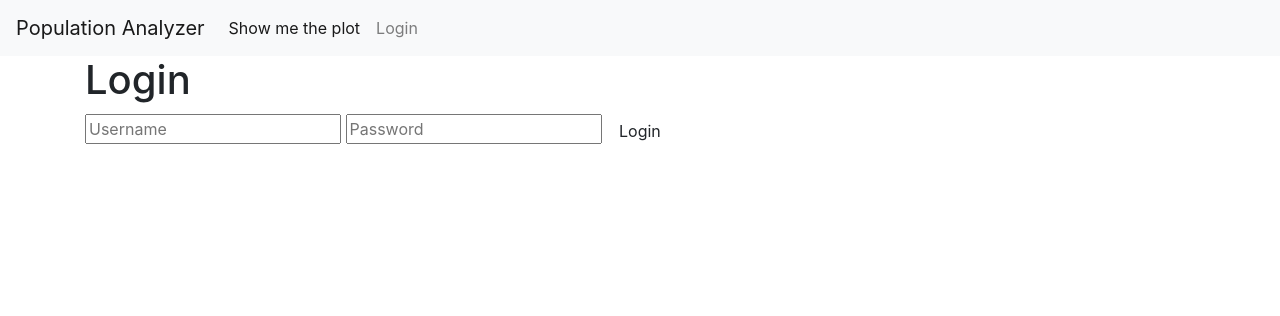
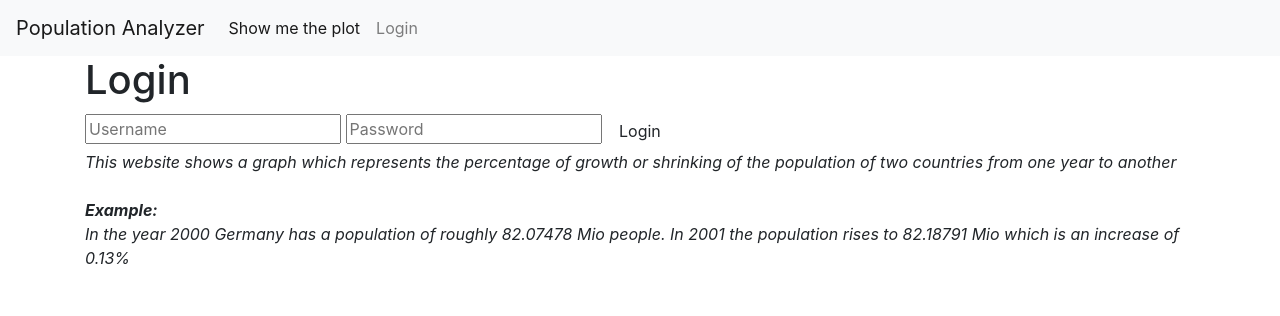
Before and after one commit to pemladenov/Scientific-Programming-Project, a Flask app: page /login in a window 1280 px wide. Shown: the top 316 px of the page. Run offline with Flask 2, Linux system fonts and the light colour scheme; parts of the project's set-up code (start-up, migrations or seed data) failed here and were passed over; some libraries are stand-ins or nearby versions.

Commit message:
Enhancment of HTML and sorting of df, df enhancments (e.g. percentage)

```diff
--- a/app/app.py
+++ b/app/app.py
@@ -94,11 +94,16 @@ def handle_data():
     cols = df.columns
     df = df[cols].apply(pd.to_numeric, errors='coerce')
     df = df.pct_change()
+   # df.apply(lambda row: row.fillna(row.mean()), axis=1)
+    df.fillna(0, inplace=True)
+
+    #df.at['1980-01-01', ] = 10
     fig = Figure()
+    print(df)
 
     fig = px.line(df, x=df.index, y=df.columns, markers=True, title="Comparison of the populution changes")
-    #fig = px.bar(df, x=df.index, y=df.columns, title="Comparison of the populution changes")
 
+    fig.update_layout(yaxis_tickformat = '.2%')
     graphJSON = json.dumps(fig, cls=plotly.utils.PlotlyJSONEncoder)
     #graphJSON.append(json.dumps(fig1, cls=plotly.utils.PlotlyJSONEncoder))
 
@@ -110,10 +115,10 @@ def index():
     img = io.BytesIO()
     df = pd.read_csv("data/populationbycountry19802010millions.csv")
     df.dropna(inplace = True)
-
+    df = df.sort_values(by=['Unnamed: 0'])
+    print(df)
     columnheaders = df['Unnamed: 0']
     years = list(df.drop(['Unnamed: 0'], axis=1).columns.values)
-    print(years)
 
 
     return render_template('index.html', columnheaders=columnheaders, years=years)
--- a/app/templates/base.html
+++ b/app/templates/base.html
@@ -29,7 +29,12 @@
     </nav>
     <div class="container">
         {% block content %} {% endblock %}
+        <em>This website shows a graph which represents the percentage of growth or shrinking of the population of two countries from one year to another</em>
+        <br><br>
+        <em><b>Example:</b> <br>In the year 2000 Germany has a population of roughly 82.07478 Mio people. In 2001 the population rises to 82.18791 Mio which is an increase of 0.13%</em>
+
     </div>
+
 
     <!-- Optional JavaScript -->
     <!-- jQuery first, then Popper.js, then Bootstrap JS -->
--- a/app/templates/index.html
+++ b/app/templates/index.html
@@ -39,7 +39,4 @@
       <p class="error">Error: {{ error }}
     {% endif %}
   </div>
-
-  {% include 'result.html' %}
-
 {% endblock %}
```
Also changed, not shown: app/templates/result.html (+4 -4 lines).
